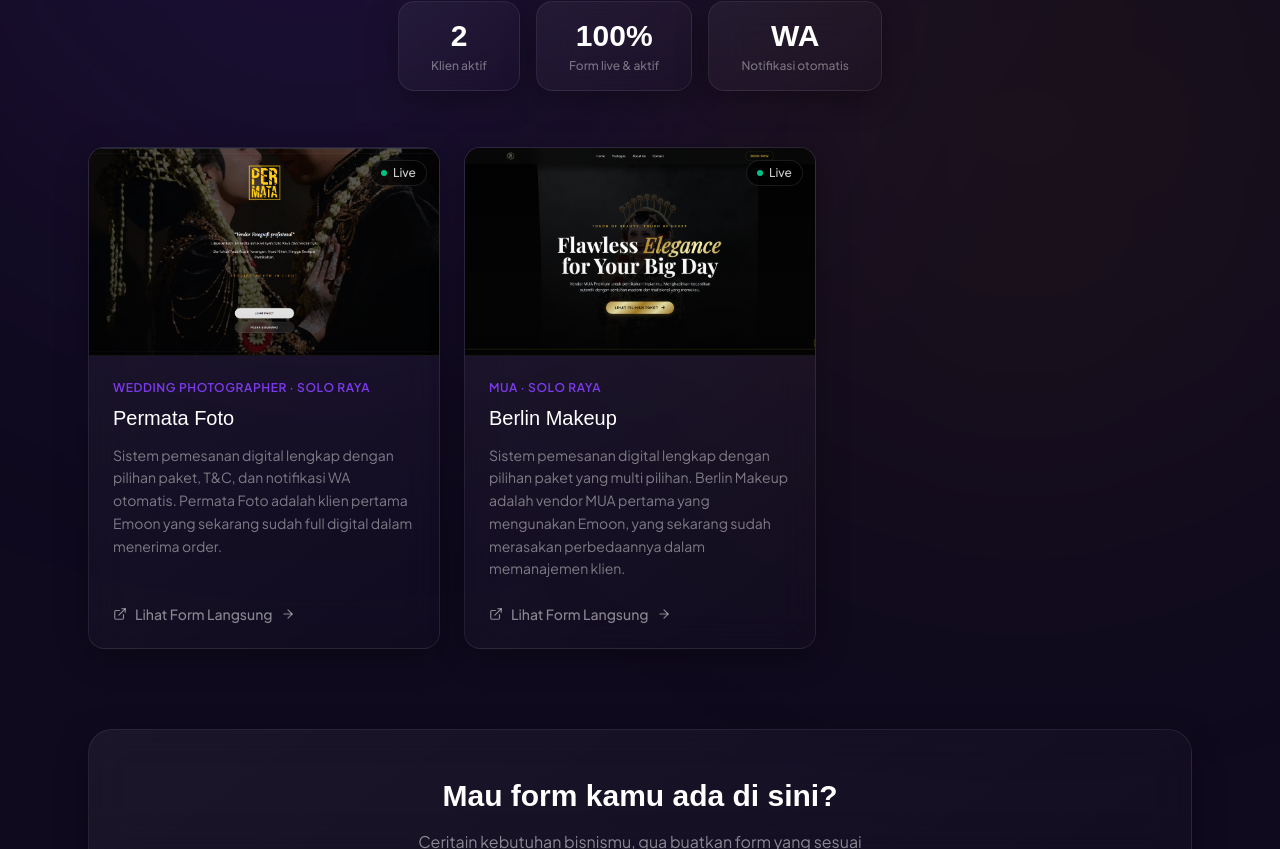
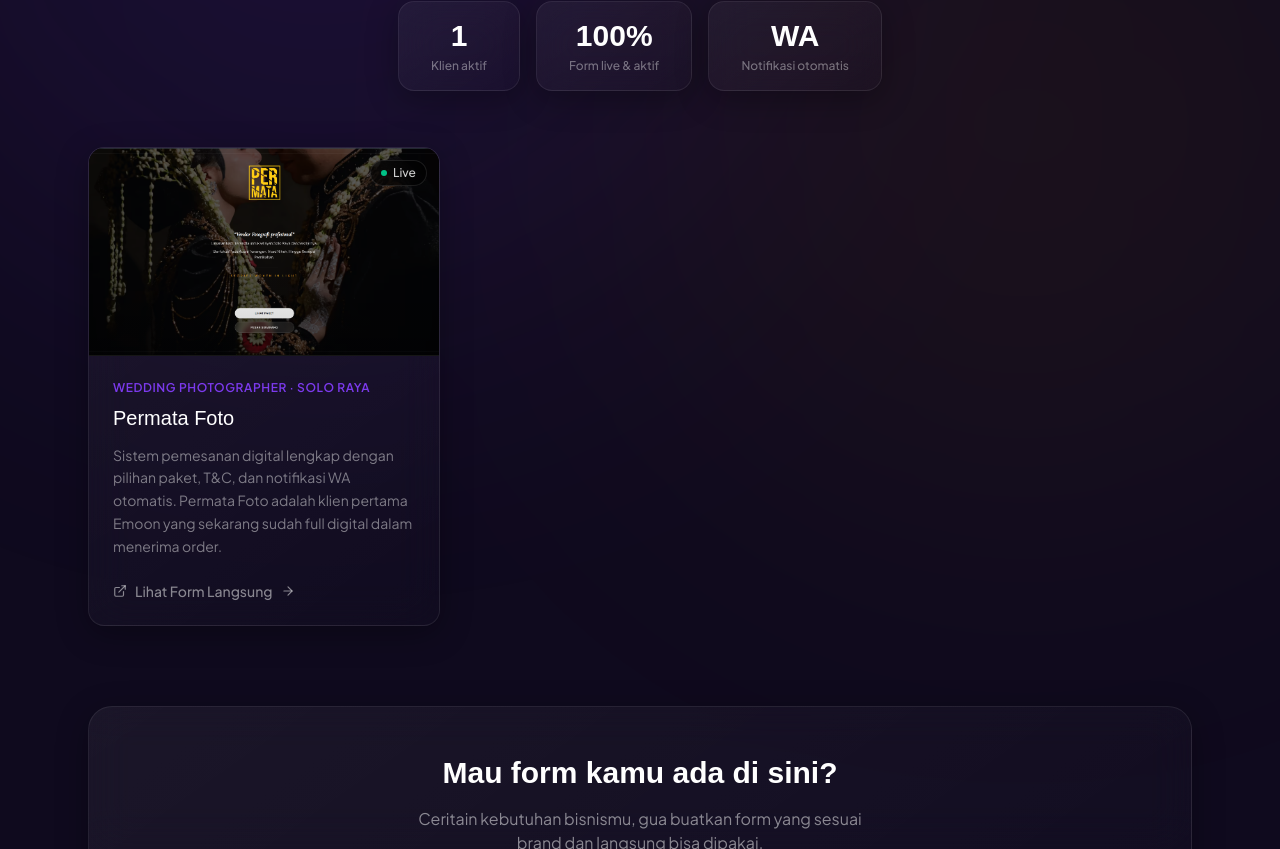
Before and after one commit to Febdk/Emoon-Web-V2.0, a Next.js app: page /demo in a window 1280 px wide. Shown: the part 450-1299 px from the top of the page. Built offline with nearby package versions, Linux system fonts and the light colour scheme; a web font is replaced by a local one.

Commit message:
Update Demo Sample

```diff
--- a/app/demo/page.tsx
+++ b/app/demo/page.tsx
@@ -28,18 +28,6 @@
     isLive: true,
   },
 
-  {
-    id: "berlin-makeup",
-    name: "Berlin Makeup",
-    category: "MUA",
-    location: "Solo Raya",
-    description:
-      "Sistem pemesanan digital lengkap dengan pilihan paket yang multi pilihan. Berlin Makeup adalah vendor MUA pertama yang mengunakan Emoon, yang sekarang sudah merasakan perbedaannya dalam memanajemen klien.",
-    formUrl: "https://eformku.id/berlinmakeup-booking-online",
-    image: "/showcase/berlin-thumbnail.png", // Jalur gambar di folder public
-    accent: "#7C3AED",
-    isLive: true,
-  },
 ];
 
 function ClientCard({
--- a/components/sections/Showcase.tsx
+++ b/components/sections/Showcase.tsx
@@ -35,18 +35,6 @@
     isLive: true,
   },
 
-  {
-    id: "berlin-makeup",
-    name: "Berlin Makeup",
-    category: "MUA",
-    location: "Solo Raya",
-    description:
-      "Sistem pemesanan digital lengkap dengan pilihan paket yang multi pilihan, data clien dan terkoneksi dengan kalander.",
-    formUrl: "https://eformku.id/berlinmakeup-booking-online",
-    image: "/showcase/berlin-thumbnail.png",
-    accent: "#7C3AED",
-    isLive: true,
-  },
 ];
 
 const GRID_SIZE = 3;
```
